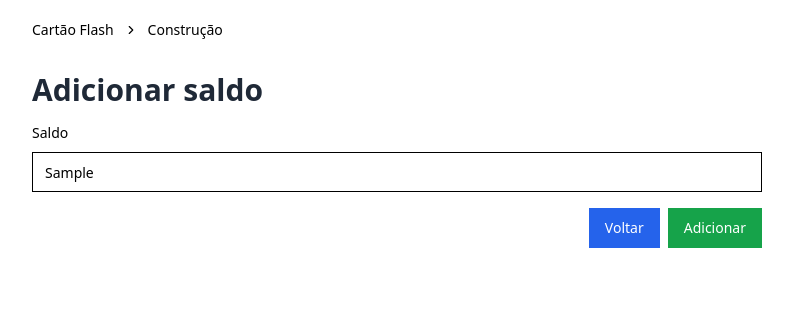
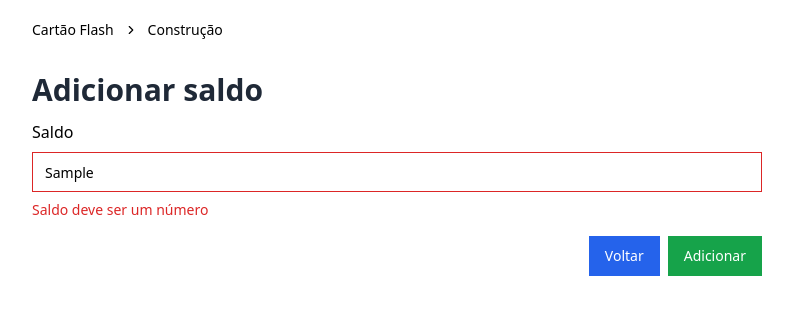
Before and after one commit to Diones25/finans, a React (Vite) app in the folder frontend/: page /add/balance/1 in a window 1280 px wide. Both pictures are taken after typing "Sample" into the empty fields and a click on the button "Adicionar". Shown: the top 314 px of the page, without its empty margins (0-793 px from the left). Built offline with nearby package versions, Linux system fonts and the light colour scheme; no server answers.

Commit message:
atualizando página de adicionar saldo

```diff
--- a/frontend/src/components/AddBalance.tsx
+++ b/frontend/src/components/AddBalance.tsx
@@ -1,31 +1,39 @@
-import React, { FormEvent, useState } from 'react';
-import InputCompoment from './InputCompoment';
 import { Button } from './ui/button';
 import { useNavigate, useParams } from "react-router-dom";
-import { addBalanceCategory } from '@/service/api';
+import { useAddBalanceCategory } from '@/utils/mutations';
+import { SubmitHandler, useForm } from 'react-hook-form';
+import { addBalanceCategorySchema } from '@/schemas/addBalanceCategorySchema';
+import { z } from 'zod';
+import { zodResolver } from '@hookform/resolvers/zod';
+import { Label } from '@radix-ui/react-label';
+import { Input } from './ui/input';
+import { ToastContainer } from 'react-toastify';
+import 'react-toastify/dist/ReactToastify.css';
 
 function AddBalance() {
   const navigate = useNavigate();
   const { id } = useParams();
-  const [formData, setFormData] = useState({
-    balance: ''
-  });
+  const addBalanceCategory = useAddBalanceCategory();
 
-  const handleChange = (event: React.ChangeEvent<HTMLInputElement>) => {
-    const { name, value } = event.target;
-    setFormData({
-      ...formData,
-      [name]: value
+  const {
+    register,
+    handleSubmit,
+    reset,
+    formState: { errors },
+  } = useForm<z.infer<typeof addBalanceCategorySchema>>({
+    resolver: zodResolver(addBalanceCategorySchema)
+  })
+
+  const handleFormSubmit: SubmitHandler<z.infer<typeof addBalanceCategorySchema>> = (data) => {
+    if (!id) return;
+
+    addBalanceCategory.mutate(
+      { id, balance: data.balance },{
+      onSuccess: () => {
+        //Reseta o formulário
+        reset();
+      },
     });
-  }
-
-  const handleSubmit = (event: FormEvent) => {
-    event.preventDefault();
-
-    (async () => {
-      await addBalanceCategory(id, Number(formData.balance));
-      navigate("/");
-    })();
   }
 
   return (
@@ -33,23 +41,25 @@ function AddBalance() {
       <div className='container'>
         <div className="w-[730px]">
           <h1 className="text-3xl font-semibold text-gray-800 my-3">Adicionar saldo</h1>
-          <form onSubmit={handleSubmit}>
-            <InputCompoment
-              label="Saldo"
-              htmlFor="balance"
-              type='text'
-              id="balance"
-              name='balance'
-              value={formData.balance}
-              onChange={handleChange}
-            />
+          <form onSubmit={handleSubmit(handleFormSubmit)}>
+            <div className="mb-2 space-y-2">
+              <Label htmlFor="description">Saldo</Label>
+              <Input
+                id="description"
+                {...register('balance', { valueAsNumber: true })}
+                className={`border ${errors.balance ? 'border-red-600' : 'border-black'} text-black focus:outline-none`}
+              />
+              {errors.balance &&
+                <p className='text-red-600 text-sm'>{errors.balance.message}</p>
+              }
+            </div>
 
             <div className="text-white pt-2 space-x-2 flex justify-end">
               <Button onClick={() => navigate("/")} className="bg-blue-600 hover:bg-blue-600">Voltar</Button>
               <Button type="submit" className="bg-green-600 hover:bg-green-600">Adicionar</Button>
             </div>
           </form>
-
+          <ToastContainer position="bottom-right" autoClose={3000} />
         </div>
       </div>
     </>
```
